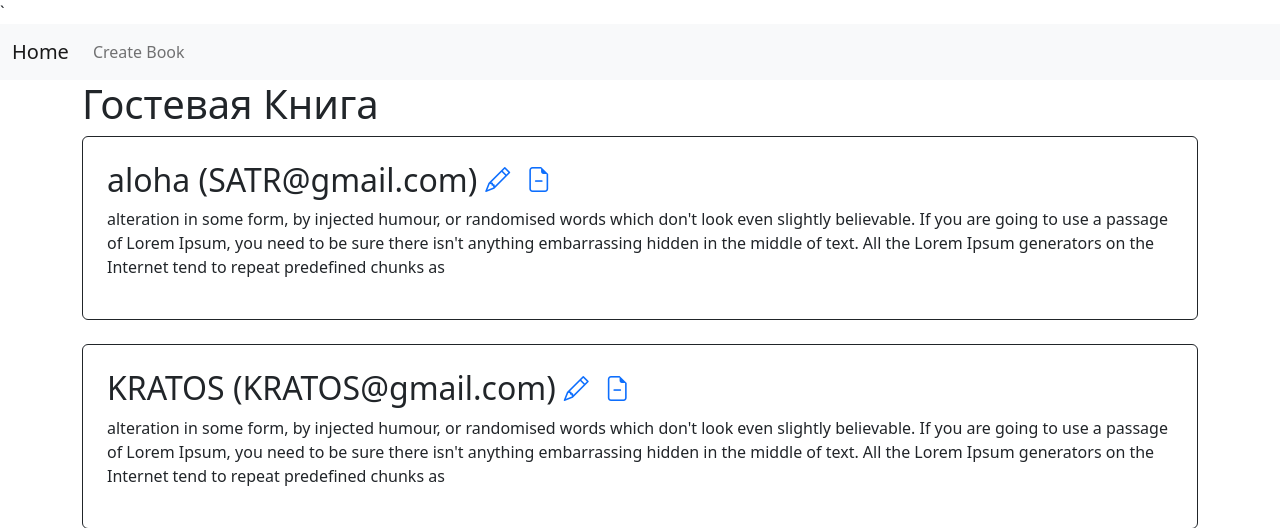
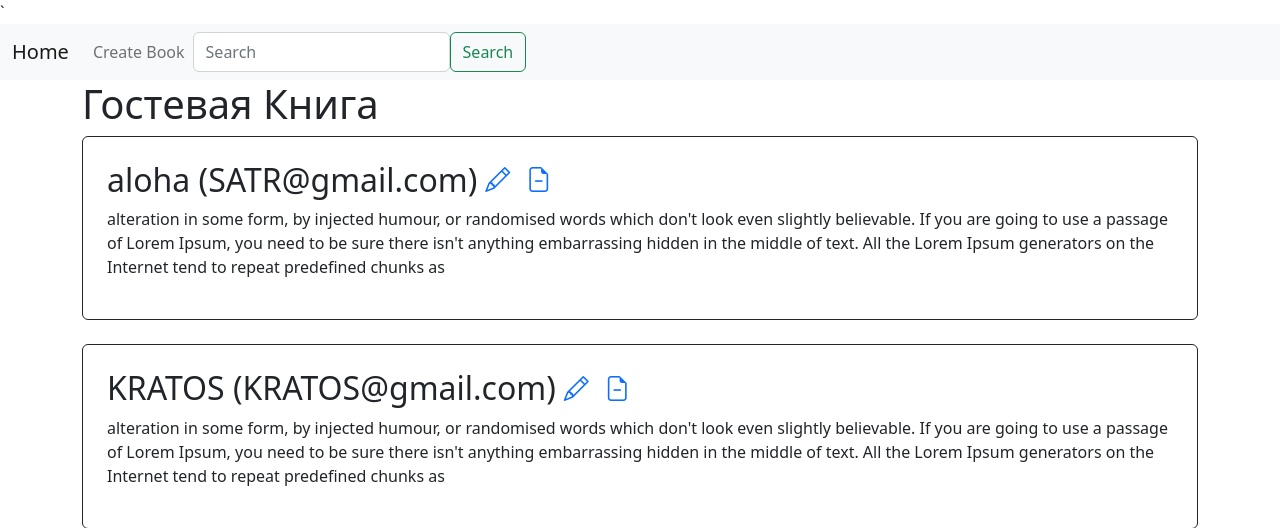
Before and after one commit to Bandeguras/exam6, a Django app: page / in a window 1280 px wide. Shown: the top 528 px of the page. Run offline with Django 4.2, Linux system fonts and the light colour scheme; data comes from the database, SQL or seed files in the repository.

Commit message:
add search method

```diff
--- a/source/webapp/templates/index.html
+++ b/source/webapp/templates/index.html
@@ -3,9 +3,15 @@
   <li class="nav-item">
       <a class="nav-link" aria-current="page" href="{% url 'create' %}">Create Book</a>
   </li>
+    <form class="d-flex" action="{% url 'index' %}">
+        <input class="form-control mr-sm-2" type="search"   placeholder="Search" aria-label="Search" name="search">
+        <button class="btn btn-outline-success my-2 my-sm-0" type="submit">Search</button>
+    </form>
 {% endblock %}
 
-position: justify
+
+
+
 
 {% block content %}
     <h1>Гостевая Книга</h1>
@@ -15,6 +21,7 @@ position: justify
 
         <div class="d-flex">
             {% csrf_token %}
+
             <h2>{{ book.author }} ({{book.email}})</h2>
             <a href="{% url "update" book.pk%}"><i class="bi bi-pencil mx-2" style="font-size:25px"></i></a>
             <a href="{% url "delete" book.pk %}"><i class="bi bi-file-earmark-minus mx-2" style="font-size:25px"></i></a>
--- a/source/webapp/views.py
+++ b/source/webapp/views.py
@@ -1,16 +1,26 @@
 from django.shortcuts import render, get_object_or_404, redirect
 from webapp.models import Book
 from webapp.forms import BookForm
+from django.db.models import Q
 # Create your views here.
 
 
 def index_view(request):
     books = Book.objects.all().filter(status='active').order_by('-completion_at')
-    context = {
-        'books': books,
-    }
+    search_post = request.GET.get('search')
+    if search_post:
+        books = Book.objects.all().filter(author=search_post, status='active').order_by('-completion_at')
+        context = {
+            'books': books,
+        }
+        return render(request, 'index.html', context)
+    else:
+        context = {
+            'books': books,
+        }
 
-    return render(request, 'index.html', context)
+        return render(request, 'index.html', context)
+
 
 
 def create_book_view(request):
```
